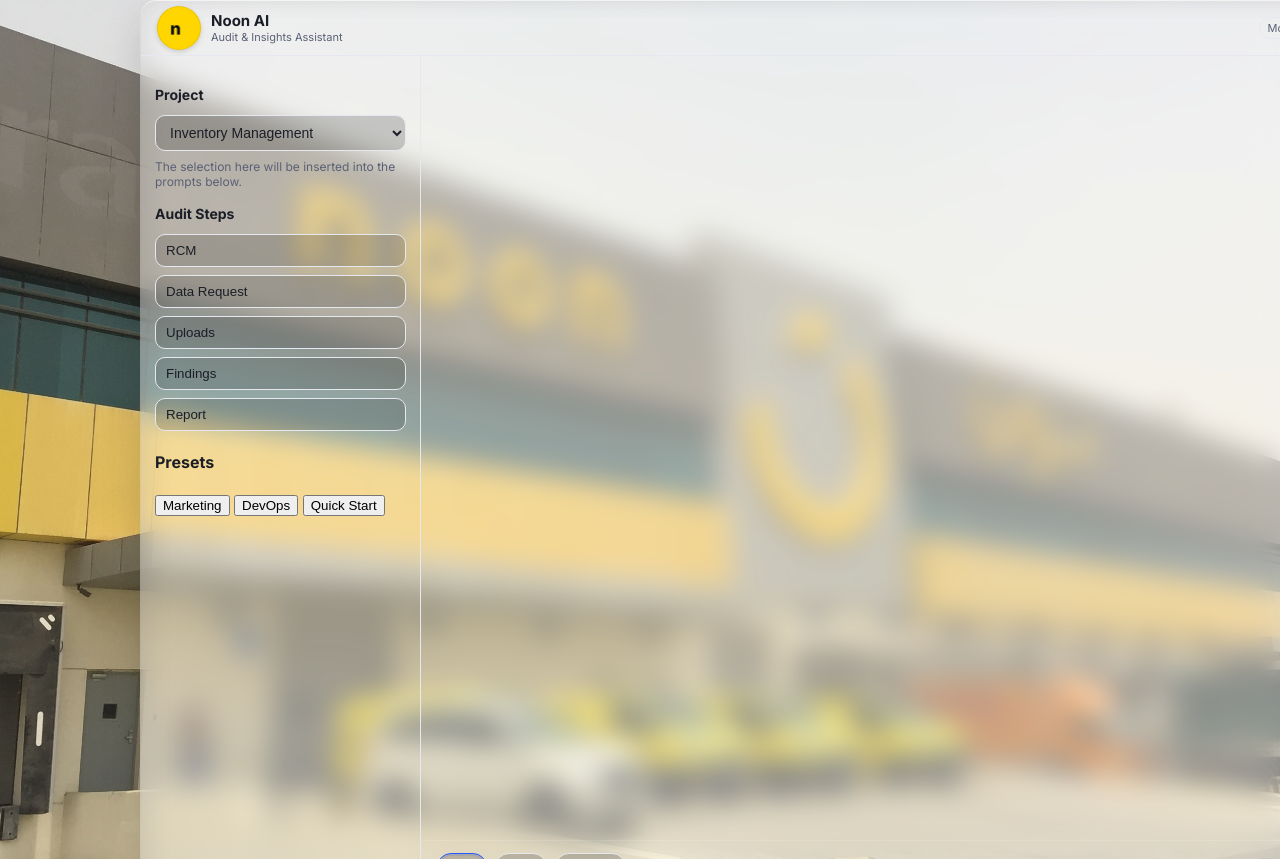
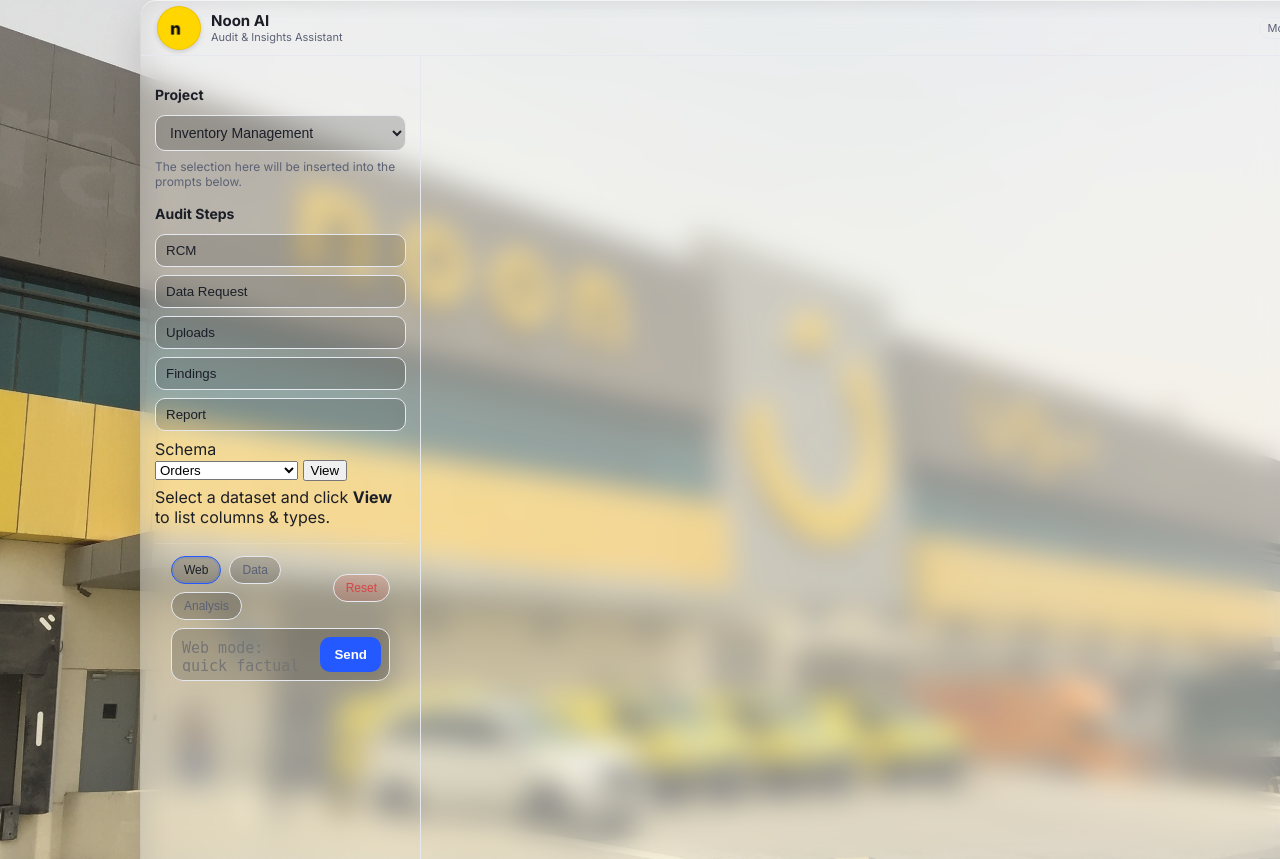
Before and after one commit to Suhaibj13/noonai-demo, a Flask app: page / in a window 1280 px wide. Shown: the part 101-960 px from the top of the page. Run offline with Flask 3, Linux system fonts and the light colour scheme.

Commit message:
added schema

```diff
--- a/templates/index.html
+++ b/templates/index.html
@@ -63,16 +63,21 @@
           <div class="history"></div>
         </div>
 
-        <!-- Presets -->
-        <div class="rail-section">
-          <h4>Presets</h4>
-          <div class="rail-chips">
-            <button class="chip" data-q="Start Marketing Audit for {project} (scope: CAC, retention, ROI). Ask me for the CSV to begin.">Marketing</button>
-            <button class="chip" data-q="Start DevOps Audit for {project} (non-technical overview). List the documentation and metrics we need from each team.">DevOps</button>
-            <button class="chip" data-q="Kick off {project} audit. Generate the RCM first, then a data request list.">Quick Start</button>
+        <!-- Schema (replaces Presets) -->
+        <div class="sidebar-section">
+          <div class="section-title">Schema</div>
+          <div class="stack">
+            <select id="schema-selector" class="input">
+              <option value="orders">Orders</option>
+              <option value="inventory">Inventory</option>
+              <option value="mg">Minimum Guarantee</option>
+            </select>
+            <button id="schemaViewBtn" class="btn">View</button>
+          </div>
+          <div class="muted" style="margin-top:6px">
+            Select a dataset and click <b>View</b> to list columns &amp; types.
           </div>
         </div>
-      </aside>
 
       <main class="content">
         <!-- Scroller -->
```
